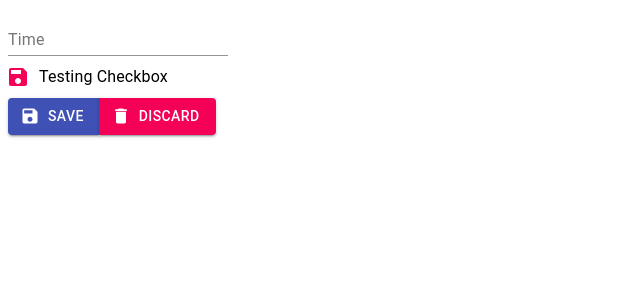
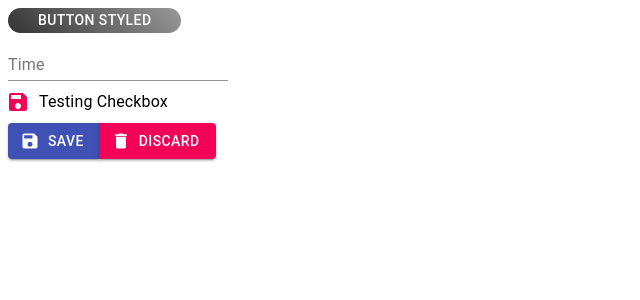
Before and after one commit to tichif/material-ui-tutorial, a React (Create React App) app: page / in a window 1280 px wide. Shown: the top 300 px of the page, without its empty margins (0-640 px from the left). Built offline with nearby package versions, Linux system fonts and the light colour scheme.

Commit message:
Create yon own style in material-ui

```diff
--- a/src/App.js
+++ b/src/App.js
@@ -6,6 +6,23 @@ import FormControlLabel from '@material-ui/core/FormControlLabel'
 import SaveIcon from '@material-ui/icons/Save'
 import DeleteIcon from '@material-ui/icons/Delete'
 import TextField from '@material-ui/core/TextField'
+import { makeStyles } from '@material-ui/core/styles'
+
+const useStyles = makeStyles({
+  root : {
+    background : "linear-gradient(45deg, #333, #999)",
+    border : 0,
+    borderRadius : 15,
+    color : "#fff",
+    padding : "0 30px"
+  }
+})
+
+function ButtonStyled () {
+  const classes = useStyles()
+  return <Button className={classes.root}>Button Styled</Button>
+}
+
 
 function CheckBoxExample()  {
   const [checked, setChecked] = React.useState(true)
@@ -30,6 +47,8 @@ function CheckBoxExample()  {
 function App() {
   return (
     <div>
+      <ButtonStyled />
+      <br />
       <TextField variant="standard" color="secondary" type="email" label="Time" placeholder="test@gmail.com" />
       <br/>
       <CheckBoxExample/>
```
